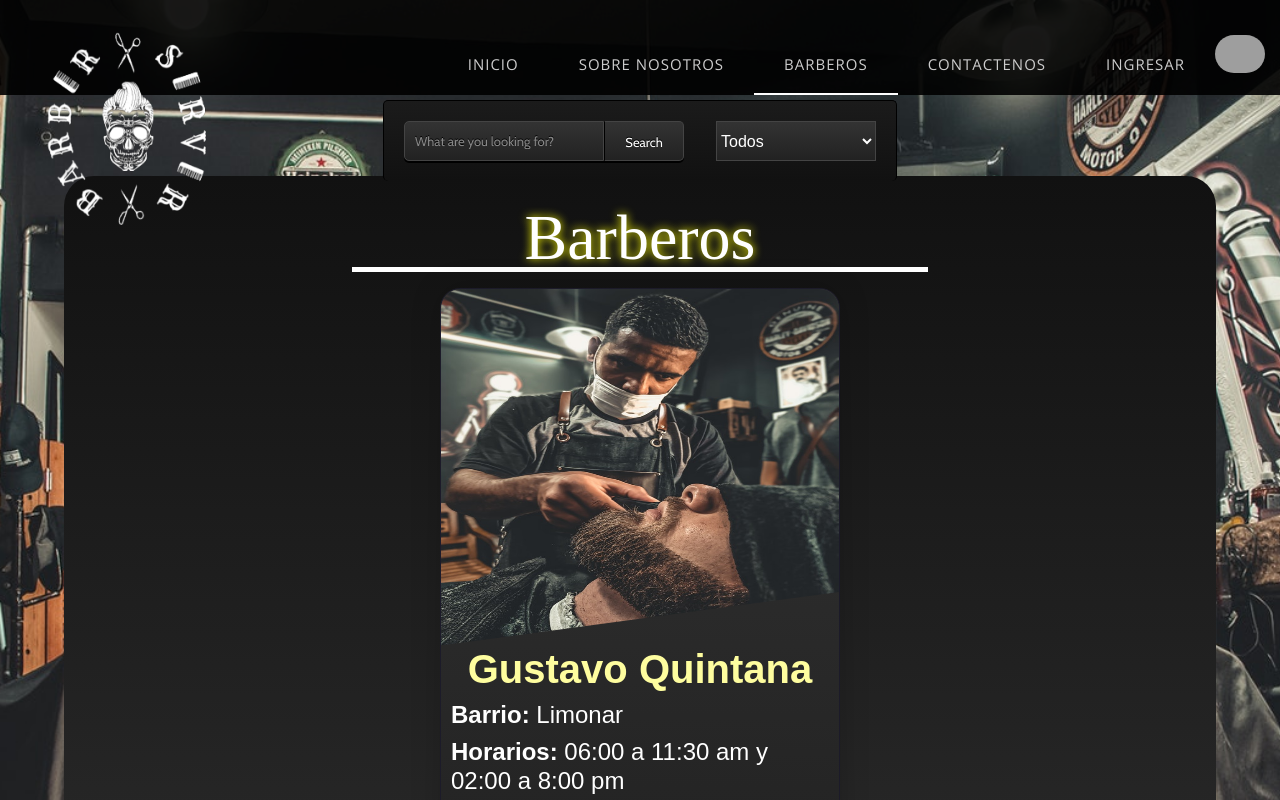
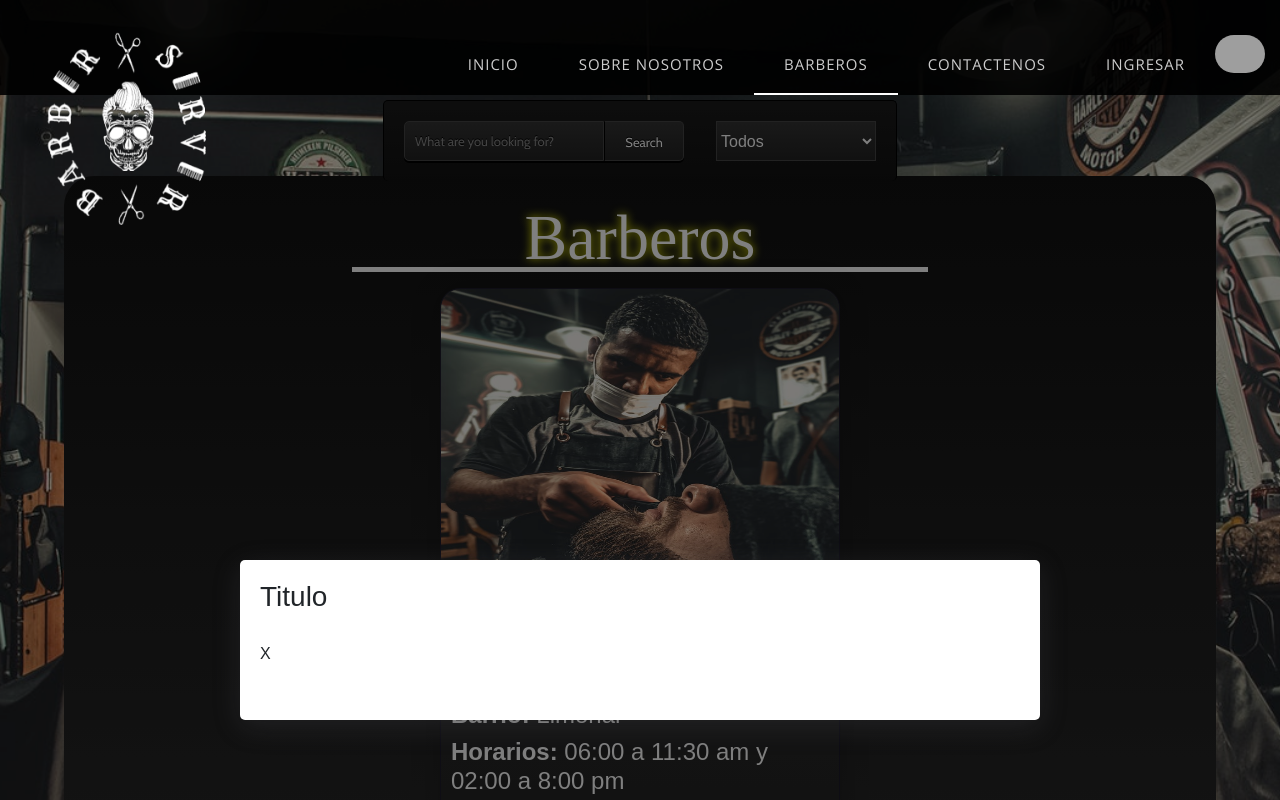
Before and after one commit to vector18xd/BarberServerReact, a React (Create React App) app: page /ConsultBarber in a window 1280 px wide. Shown: the top 800 px of the page. Built offline with nearby package versions, Linux system fonts and the light colour scheme; grey boxes are pictures that could not be loaded; a web font is replaced by a local one.

Commit message:
Comenzando la ventana modal

```diff
--- a/src/components/IU/Cards.jsx
+++ b/src/components/IU/Cards.jsx
@@ -1,11 +1,12 @@
 import React from 'react'
 import imgGustavo from '../img/Gustavo.jpg'
 import './css/card.css'
+import { Modal } from './Modal'
 
 export const Cards = () => {
   return (
     <article className="cards card1">
-        <div className="modal"></div>
+        <Modal />
         <div className="blur">
             <button className="btn-VerMas">Ver Más</button>
         </div>
--- /dev/null
+++ b/src/components/IU/Modal.jsx
@@ -0,0 +1,16 @@
+import React, { Fragment } from 'react'
+
+export const Modal = () => {
+  return (
+    <Fragment>
+        <section className="fondo">
+            <article className="contenedorModal">
+                <div className='encabezadoModal'>
+                    <h3>Titulo</h3>
+                </div>
+                <div className="btn-cerrar">X</div>
+            </article>
+        </section>
+    </Fragment>
+  )
+}
--- a/src/components/IU/css/card.css
+++ b/src/components/IU/css/card.css
@@ -3,7 +3,6 @@
   padding: 0;
 }
 /*clases*/
-
 .cards{
   height: 38rem;
   width: 25em;
@@ -46,7 +45,6 @@
 }
 
 /*identificadores*/
-
 #nombre{
   color: #fefd9f;
   font-weight: bold;
@@ -99,3 +97,35 @@
   border: 1px solid black;
   color: black
 }
+
+/*Ventana Modal*/
+.fondo{
+  width: 100%;
+  height: 100%;
+  position: fixed;
+  top: 0;
+  left: 0;
+  background-color: rgba(0, 0, 0, .5);
+  position: absolute;
+  z-index: 10;
+  display: flex;
+  justify-content: center;
+  align-items: center;
+}
+
+.contenedorModal{
+  width: 50em;
+  min-height: 10em;
+  background-color: #fff;
+  position: relative;
+  border-radius: 5px;
+  box-shadow: rgba(100, 100, 111, 0.2) 0px 7px 29px 0px;
+  padding: 20px;
+}
+
+.encabezadoModal{
+  display: flex;
+  align-items: center;
+  justify-content: space-between;
+  margin-bottom: 20px;
+}
```
